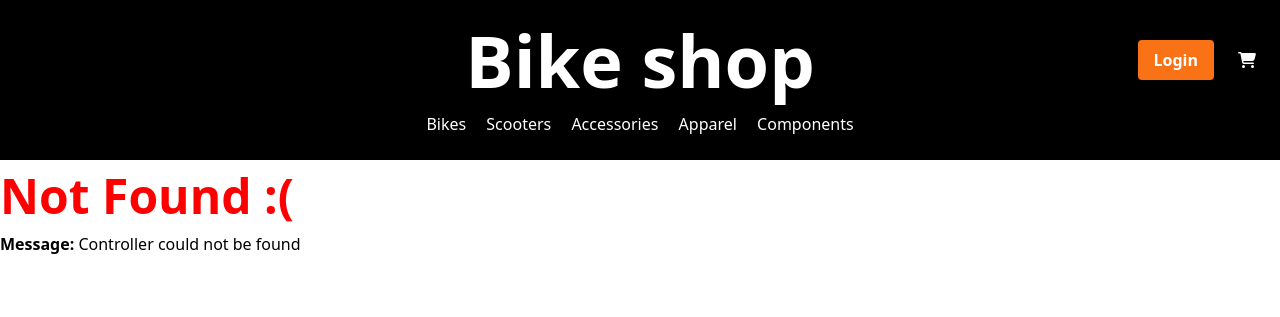
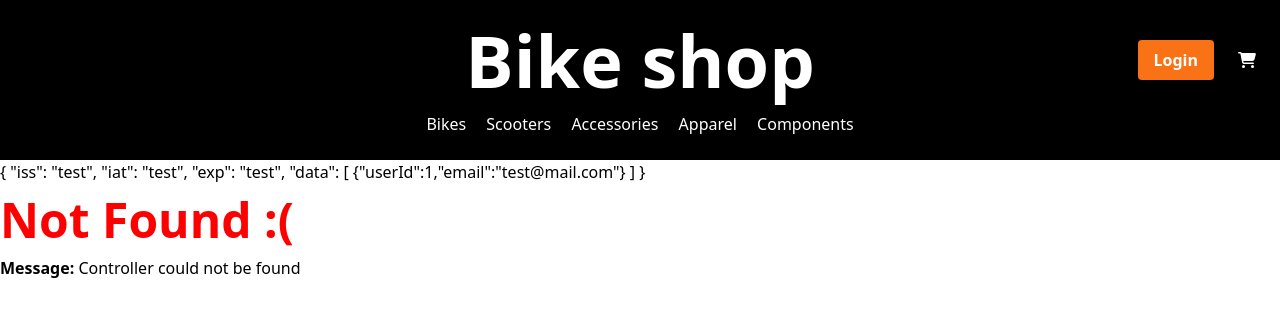
Before and after one commit to Parallax1738/bike-shop-2, a PHP site: page /index in a window 1280 px wide. Shown: the top 317 px of the page. Run offline with PHP 8.4, Linux system fonts and the light colour scheme; style sheets or scripts are compiled from the project's sources.

Commit message:
Built JwtToken and JwtPayload classes for storing auth data

```diff
--- /dev/null
+++ b/src/core/jwt/JwtPayload.php
@@ -0,0 +1,56 @@
+<?php
+/**
+ * This object contains all data that will be placed inside the JWT token.
+ */
+class JwtPayload
+{
+	/**
+	 * Issuer: The token issuer. In this project, it should be `bike-shop`
+	 */
+	private string $iss;
+
+	/**
+	 * Issued At: When the token was issued to the user
+	 */
+	private string $iat;
+
+	/**
+	 * Expiry: When the token expires
+	 */
+	private string $exp;
+
+	/**
+	 * An array of data that contains stuff about the user, like their address or something
+	 */
+	private array $data;
+
+	/**
+	 * @param string $iss Issuer: The token issuer. In this project, it should be bike-shop
+	 * @param string $iat Issued At: When the token was issued to the user
+	 * @param string $exp Expiry: When the token expires
+	 * @param array $data An array of data that contains stuff about the user, like their address or something
+	 */
+	public function __construct(string $iss, string $iat, string $exp, array $data)
+	{
+		$this->iss = $iss;
+		$this->iat = $iat;
+		$this->exp = $exp;
+		$this->data = $data;
+	}
+
+	/**
+	 * Converts the token object into json
+	 */
+	public function toJson()
+	{
+		$dataJson = json_encode($this->data);
+
+
+		return "{
+			\"iss\": \"{$this->iss}\",
+			\"iat\": \"{$this->iat}\",
+			\"exp\": \"{$this->exp}\",
+			\"data\": [ {$dataJson} ]
+		}";
+	}
+}
--- a/src/view/index.php
+++ b/src/view/index.php
@@ -9,14 +9,19 @@
 
 <body>
     <?php
-		include './ui-components/navbar.php';
-        require '../../vendor/autoload.php';
-        require '../database/DatabaseConnector.php';
+		include_once './ui-components/navbar.php';
+        require_once '../../vendor/autoload.php';
+        require_once '../database/DatabaseConnector.php';
+
     ?>
     <main>
         <?php
-			require '../core/MvcUri.php';
-			require '../core/Router.php';
+			require_once '../core/MvcUri.php';
+			require_once '../core/Router.php';
+			require_once '../core/jwt/JwtPayload.php';
+
+            $testPayload = new JwtPayload("test", "test", "test", [ "userId" => 1, "email" => "test@mail.com" ]);
+            echo '<p>' . $testPayload->toJson() . "</p>";
 
 			$router = new Router();
 			$router->manageUrl();
```
Also changed, not shown: src/core/jwt/JwtToken.php (added, +52 -0 lines).
